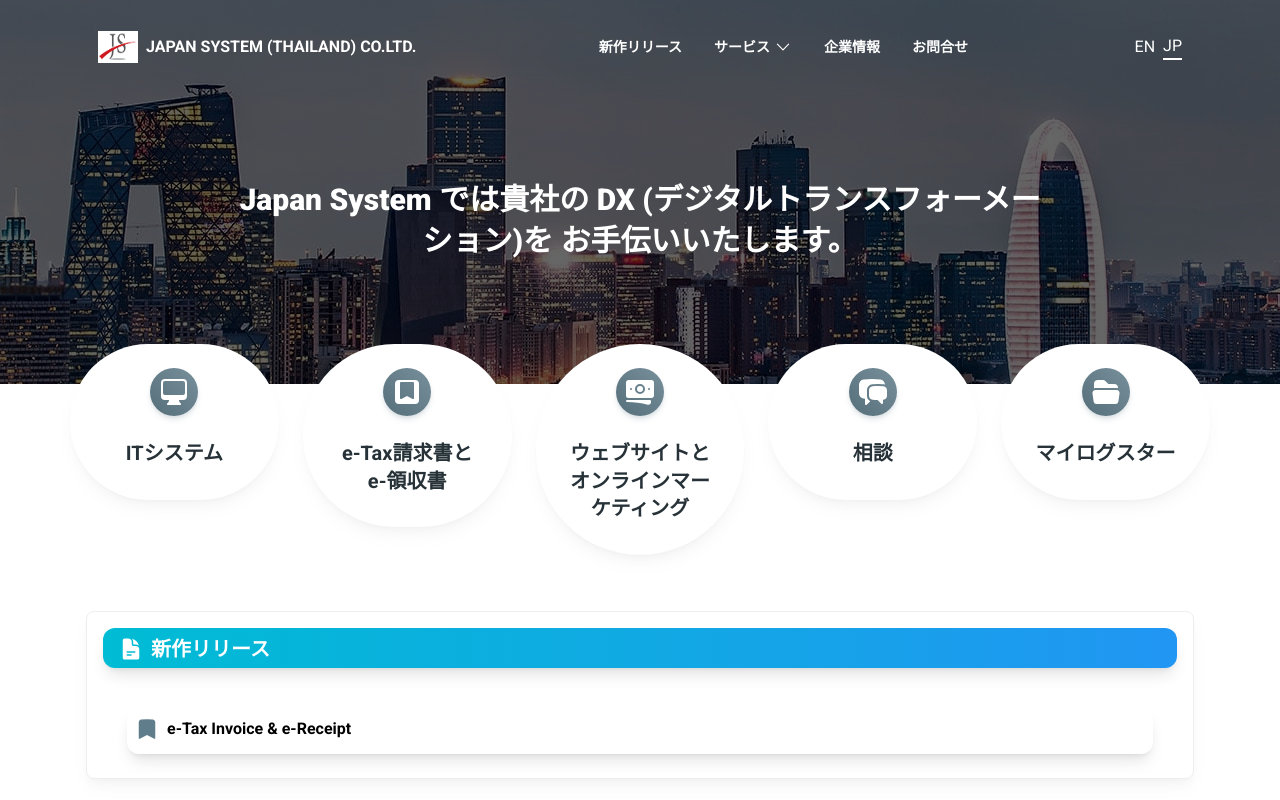
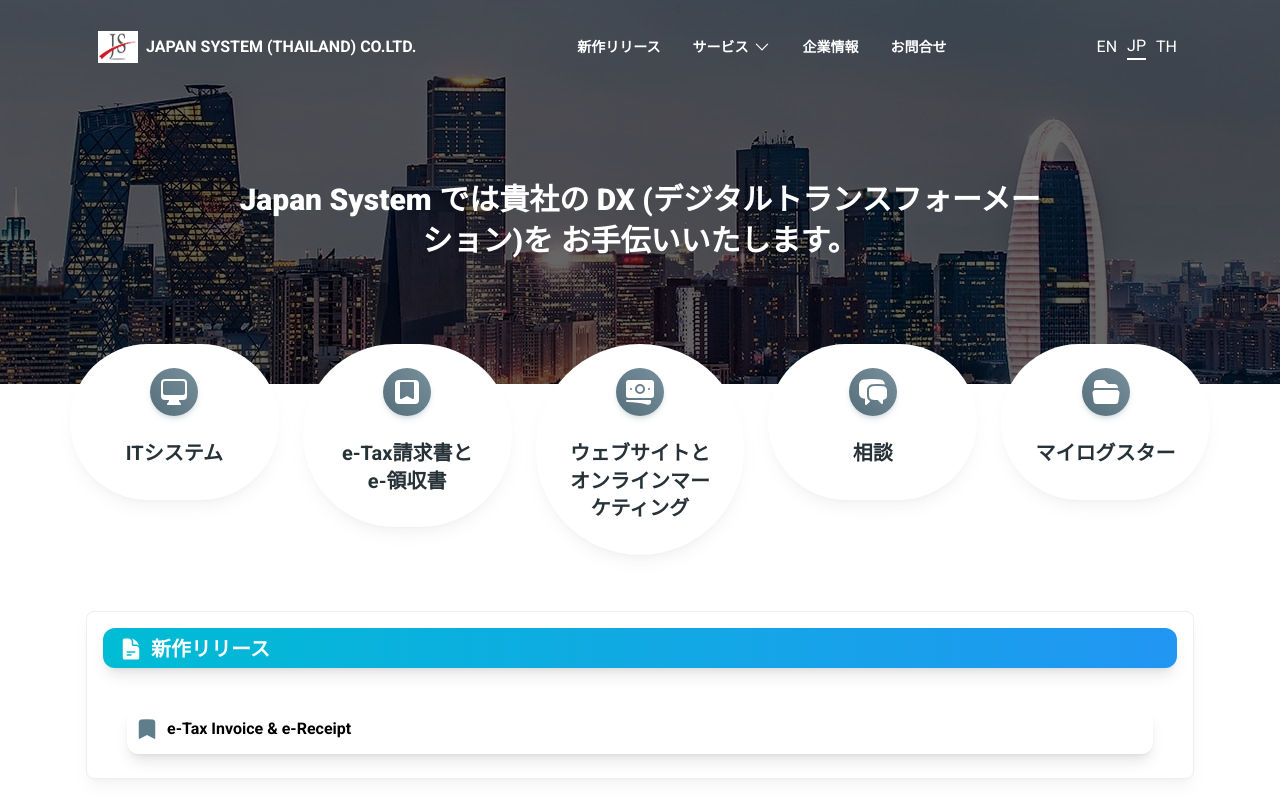
Before and after one commit to NattakarnPreesong/DesignWeb, a React (Vite) app: page /Home in a window 1280 px wide. Shown: the top 800 px of the page. Built offline with nearby package versions, Linux system fonts and the light colour scheme.

Commit message:
Add files via upload

```diff
--- a/src/widgets/layout/LanguageSwitcher.jsx
+++ b/src/widgets/layout/LanguageSwitcher.jsx
@@ -10,17 +10,26 @@
 
   return (
     <div className="flex items-center">
-        <button
+      <button
         className={`mr-2 ${i18n.language === "en" ? "selected" : ""}`}
         onClick={() => changeLanguage("en")}
+        style={{ margin: "0 5px" }}
       >
         EN
       </button>
       <button
         className={`${i18n.language === "jp" ? "selected" : ""}`}
         onClick={() => changeLanguage("jp")}
+        style={{ margin: "0 5px" }}
       >
         JP
+      </button>
+      <button
+        className={`${i18n.language === "th" ? "selected" : ""}`}
+        onClick={() => changeLanguage("th")}
+        style={{ margin: "0 5px" }}
+      >
+        TH
       </button>
     </div>
   );
```
